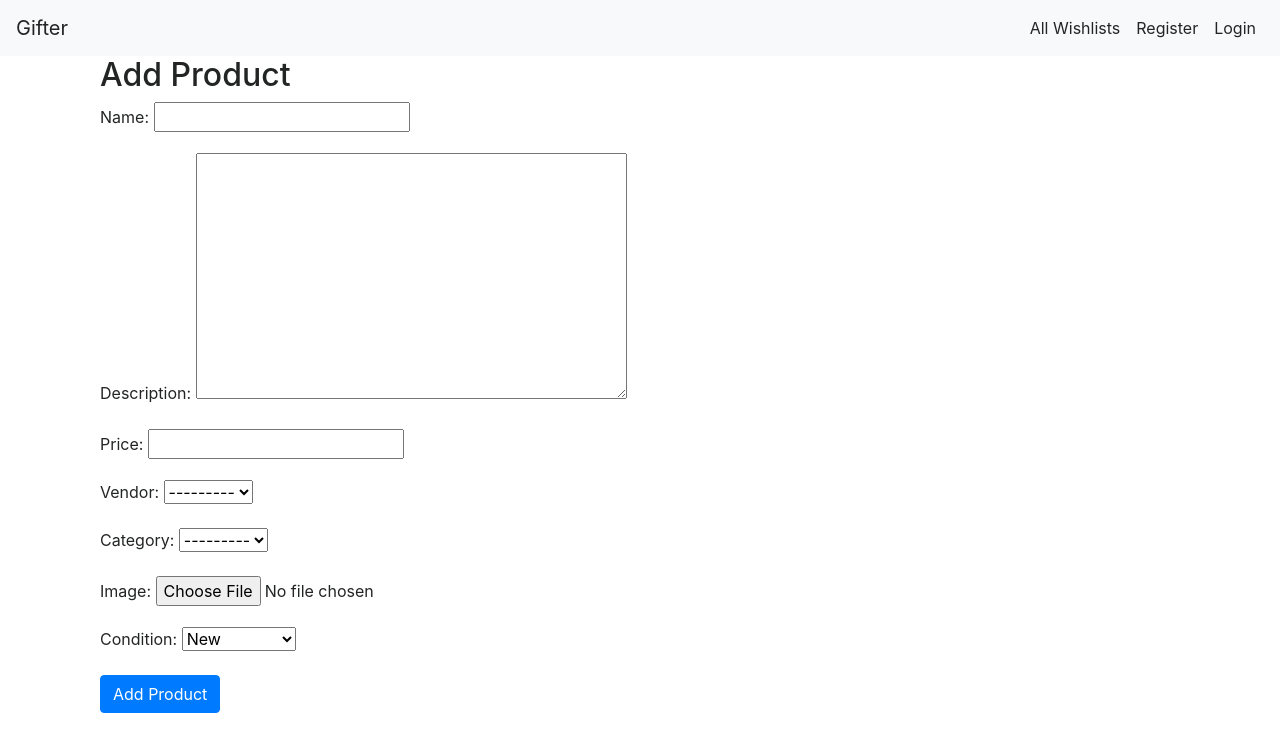
After one commit to deedadey-dd/gifter, a Django app: page /store/add-product/ in a window 1280 px wide. The commit adds this page. Shown: the top 752 px of the page. Run offline with Django 5.2, Linux system fonts and the light colour scheme; data that the repository does not hold is empty; some libraries are stand-ins or nearby versions.

Commit message:
bug fixes and vendor login

```diff
--- a/de_gifter/main/models.py
+++ b/de_gifter/main/models.py
@@ -86,9 +86,10 @@ class WishlistItem(models.Model):
     item_name = models.CharField(max_length=120)
     item_description = models.TextField(max_length=240, blank=True, null=True)
     item_price = models.FloatField()
-    item_image_url = models.URLField(max_length=240, blank=True, null=True)
+    item_image = models.ImageField(upload_to='uploads/items/', null=True, blank=True)  # This field is for image uploads
     status = models.CharField(max_length=20, default='Pending')
     amount_paid = models.FloatField(default=0.0)
+    item_image_url = models.URLField(max_length=150, null=True, blank=True)  # Optional URL field
 
     def __str__(self):
         return self.item_name
--- a/de_gifter/main/templates/add_item_to_wishlist.html
+++ b/de_gifter/main/templates/add_item_to_wishlist.html
@@ -58,8 +58,12 @@
             {{ custom_item_form.item_price }}
         </div>
         <div class="form-group">
+            <label for="custom_image_url">Item URL (optional)</label>
+            {{ custom_item_form.item_image_url }}
+        </div>
+        <div class="form-group">
             <label for="custom_image">Item Image</label>
-                {{ custom_item_form.item_image_url }}
+            {{ custom_item_form.item_image }}
         </div>
         <button type="submit" class="btn btn-primary">Add Custom Item</button>
     </form>
--- a/de_gifter/main/templates/view_wishlist.html
+++ b/de_gifter/main/templates/view_wishlist.html
@@ -75,7 +75,7 @@
         <div class="col-md-4 mb-4">
             <div class="card {% if item.status == 'Filled' %}bg-secondary text-white{% endif %}">
                 {% load static %}
-                <img src="{% if item.item_image_url %}{{ item.item_image_url }}{% else %}{% static 'images/default_image.jpg' %}{% endif %}" class="card-img-top img-thumbnail" alt="{{ item.item_name }}" style="height: 150px; object-fit: cover;">
+                <img src="{% if item.item_image %}{{ item.item_image.url }}{% else %}{% static 'images/default_image.jpg' %}{% endif %}" class="card-img-top img-thumbnail" alt="{{ item.item_name }}" style="height: 150px; object-fit: cover;">
                 <div class="card-body">
                     <h5 class="card-title">{{ item.item_name }}</h5>
                     {% if item.status == 'Filled' %}
--- a/de_gifter/store/forms.py
+++ b/de_gifter/store/forms.py
@@ -1,7 +1,13 @@
 # store/forms.py
 
 from django import forms
-from .models import Order, OrderItem, ShippingDetails  # Adjust import based on your project structure
+from .models import Product, Order, OrderItem, ShippingDetails  # Adjust import based on your project structure
+
+
+class ProductForm(forms.ModelForm):
+    class Meta:
+        model = Product
+        fields = ['name', 'description', 'price', 'vendor', 'category', 'image', 'condition']
 
 
 class OrderForm(forms.ModelForm):
--- a/de_gifter/store/models.py
+++ b/de_gifter/store/models.py
@@ -1,5 +1,6 @@
 import random
 
+from django.contrib.auth.hashers import make_password, check_password
 from django.db import models
 from django.conf import settings
 from django.shortcuts import get_object_or_404
@@ -40,7 +41,15 @@ class Vendor(models.Model):
     email_confirmed = models.BooleanField(default=False)
     phone_confirmed = models.BooleanField(default=False)
     phone_confirmation_pin = models.CharField(max_length=6, blank=True, null=True)
+    password = models.CharField(max_length=255, default='1234gifted1234')  # Store hashed password
     fee_percentage = models.FloatField(default=5.0)  # Fee percentage for each transaction
+
+    def set_password(self, raw_password):
+        self.password = make_password(raw_password)
+        self.save()
+
+    def check_password(self, raw_password):
+        return check_password(raw_password, self.password)
 
     def generate_confirmation_pin(self):
         self.phone_confirmation_pin = ''.join(random.choices(string.digits, k=6))
@@ -126,6 +135,7 @@ def process_transaction(product_id, amount_paid):
 
     return vendor_earnings, fee_amount
 
+
 class ShippingDetails(models.Model):
     order = models.OneToOneField('Order', on_delete=models.CASCADE)
     address = models.CharField(max_length=255)
--- /dev/null
+++ b/de_gifter/store/templates/store/add_product.html
@@ -0,0 +1,14 @@
+<!-- add_product.html -->
+
+{% extends 'base.html' %}
+
+{% block content %}
+<div class="container">
+    <h2>Add Product</h2>
+    <form method="POST" enctype="multipart/form-data">
+        {% csrf_token %}
+        {{ form.as_p }}
+        <button type="submit" class="btn btn-primary">Add Product</button>
+    </form>
+</div>
+{% endblock %}
--- a/de_gifter/store/urls.py
+++ b/de_gifter/store/urls.py
@@ -10,5 +10,6 @@ urlpatterns = [
     path('checkout/', views.checkout, name='checkout'),
     path('buy_item/<int:product_id>/', views.buy_item, name='buy_item'),
     path('order-confirmation/<int:order_id>/', views.order_confirmation, name='order_confirmation'),
+    path('add-product/', views.add_product, name='add_product'),
 
 ]
--- a/de_gifter/store/views.py
+++ b/de_gifter/store/views.py
@@ -1,8 +1,22 @@
 from django.shortcuts import render, get_object_or_404, redirect
 from .models import Product, Category, Order, OrderItem, Vendor
-from .forms import OrderForm  # Define this form for handling orders
+from .forms import ProductForm, OrderForm, ShippingDetailsForm
 from django.http import HttpResponse
 from django.contrib.auth.decorators import login_required
+from django.contrib import messages
+
+
+def add_product(request):
+    if request.method == 'POST':
+        form = ProductForm(request.POST, request.FILES)
+        if form.is_valid():
+            form.save()
+            messages.success(request, 'Product added successfully!')
+            return redirect('product_list')  # Adjust this to your desired redirect URL
+    else:
+        form = ProductForm()
+
+    return render(request, 'store/add_product.html', {'form': form})
 
 
 def product_list(request):
@@ -13,7 +27,7 @@ def product_list(request):
 
 def product_detail(request, product_id):
     product = get_object_or_404(Product, id=product_id)
-    return render(request, 'product_detail.html', {'product': product})
+    return render(request, 'store/product_detail.html', {'product': product})
 
 
 def add_to_cart(request, product_id):
@@ -62,7 +76,7 @@ def create_order(request):
         order_form = OrderForm()
         shipping_form = ShippingDetailsForm()
 
-    return render(request, 'create_order.html', {'order_form': order_form, 'shipping_form': shipping_form})
+    return render(request, 'store/create_order.html', {'order_form': order_form, 'shipping_form': shipping_form})
 
 
 @login_required
```
Also changed, not shown: de_gifter/de_gifter/settings.py (+9 -1 lines), de_gifter/main/forms.py (+8 -2 lines), de_gifter/main/templates/edit_custom_item.html (added, +15 -0 lines), de_gifter/main/views.py (+28 -2 lines), de_gifter/store/backends.py (added, +20 -0 lines), de_gifter/db.sqlite3, de_gifter/main/migrations/0002_wishlistitem_item_image_and_more.py (added), de_gifter/media/uploads/items/DeskFan.jpg (added), de_gifter/media/uploads/profiles/Logo_without_text.jpg (added), de_gifter/store/migrations/0002_vendor_password.py (added). Lines whose indentation alone changed are shown as unchanged.
